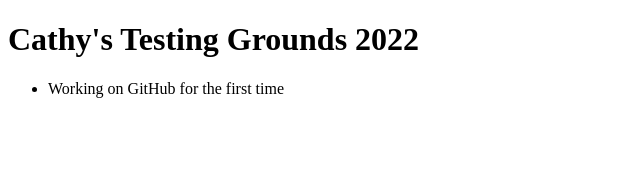
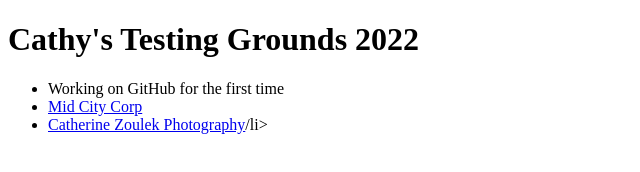
Before and after one commit to czoulek/walterjbeagle, a plain HTML site: page index.html in a window 1280 px wide. Shown: the whole page, without its empty margins (0-640 px from the left). Drawn offline with Linux system fonts and the light colour scheme.

Commit message:
Updates to home page

```diff
--- a/index.html
+++ b/index.html
@@ -2,13 +2,15 @@
 <html xmlns="http://www.w3.org/1999/xhtml">
 <head>
 <meta http-equiv="Content-Type" content="text/html; charset=ISO-8859-1" />
-<title>Untitled Document</title>
+<title>The Daily Sprocket</title>
 </head>
 
 <body>
 <h1>Cathy's Testing Grounds 2022</h1>
 <ul>
 	<li>Working on GitHub for the first time</li>
+	<li><a href="http://midcitycorp.us/" target="_blank">Mid City Corp</a></li>
+	<li><a href="https://www.catherinezoulekphotography.com/" target="_blank">Catherine Zoulek Photography</a>/li>
 </ul>
 
 </body>
```
